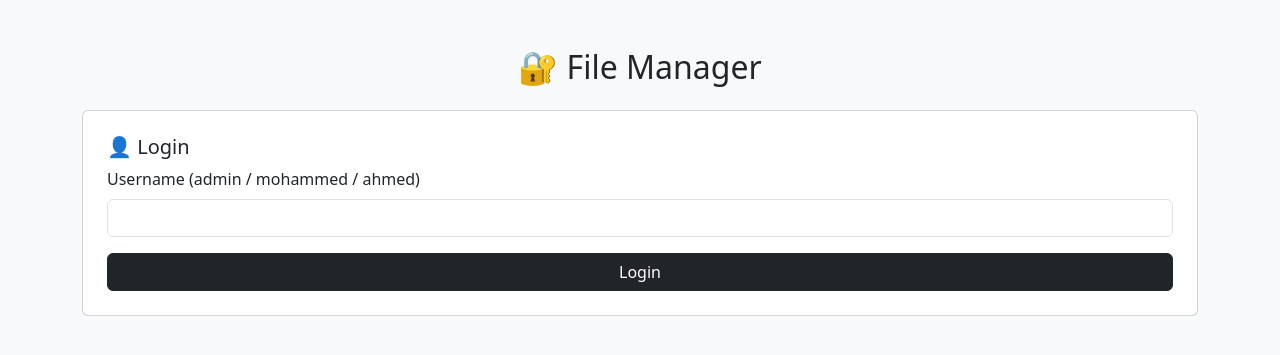
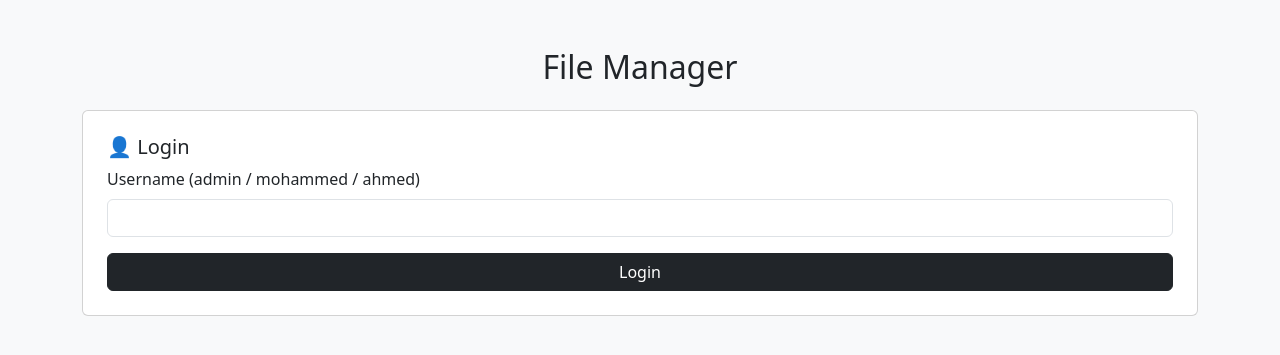
Before and after one commit to mohammedBayoud/NTI-Task, a PHP site: page /task3.php in a window 1280 px wide. Shown: the top 355 px of the page. Run offline with PHP 8.4, Linux system fonts and the light colour scheme.

Commit message:
Update task3.php

```diff
--- a/day6/task3.php
+++ b/day6/task3.php
@@ -23,7 +23,6 @@ function logFileUpload($username, $type, $fullPath, $mime) {
     fclose($file);
 }
 
-// محاكاة تسجيل الدخول
 $username = $_POST['username'] ?? '';
 $fileType = $_POST['filetype'] ?? '';
 
@@ -71,7 +70,7 @@ if ($_SERVER['REQUEST_METHOD'] === 'POST' && isset($_FILES['file']) && in_array(
 
 <div class="container mt-5">
 
-    <h2 class="text-center mb-4">🔐 File Manager</h2>
+    <h2 class="text-center mb-4">File Manager</h2>
 
     <form method="POST" class="card p-4 mb-4">
         <h5>👤 Login</h5>
@@ -84,7 +83,7 @@ if ($_SERVER['REQUEST_METHOD'] === 'POST' && isset($_FILES['file']) && in_array(
 
     <?php if (isset($username) && in_array($username, $_SESSION['allowed_users'])): ?>
         <form method="POST" enctype="multipart/form-data" class="card p-4">
-            <h5>📤 Upload File</h5>
+            <h5>Upload File</h5>
             <input type="hidden" name="username" value="<?= htmlspecialchars($username) ?>">
             <div class="mb-3">
                 <label for="filetype" class="form-label">File Type (avatar / product)</label>
```
